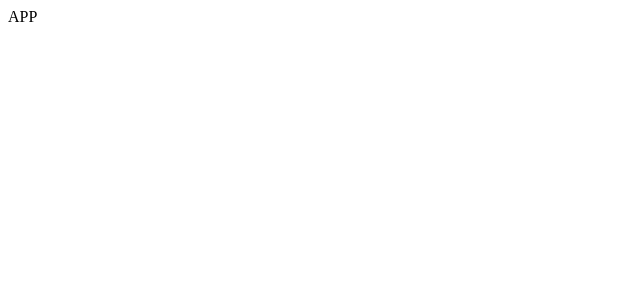
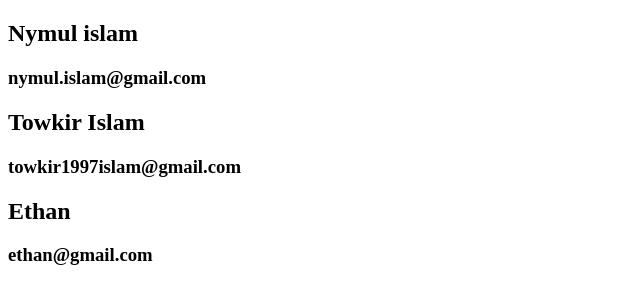
Before and after one commit to nymul-islam-moon/react-anisul-islam, a React (Create React App) app: page / in a window 1280 px wide. Shown: the top 304 px of the page, without its empty margins (0-640 px from the left). Built offline with nearby package versions, Linux system fonts and the light colour scheme; data requests are answered from the project's data file.

Commit message:
Class 65
Json server created and data fetch

```diff
--- a/detabase/db.json
+++ b/detabase/db.json
@@ -0,0 +1,26 @@
+{
+  "users": [
+    {
+      "id": 1,
+      "name": "Nymul islam",
+      "email": "nymul.islam@gmail.com"
+    },
+    {
+      "id": 2,
+      "name": "Towkir Islam",
+      "email": "towkir1997islam@gmail.com"
+    },
+    {
+      "id": 3,
+      "name": "Ethan",
+      "email": "ethan@gmail.com"
+    }
+  ],
+  "products": [
+    {
+      "id": 1,
+      "user_id": 1,
+      "name": "Laptop"
+    }
+  ]
+}
--- a/src/App.js
+++ b/src/App.js
@@ -1,12 +1,30 @@
 /**
  * Import Third Party
  */
-import React from 'react';
+import React, {useEffect, useState} from 'react';
+import axios from "axios";
 
 const App = () => {
+
+    const [ users, setUsers ] = useState([]);
+
+    const getAllUsers = async () => {
+        const response = await axios.get('http://localhost:3001/users');
+        setUsers(response.data);
+    }
+
+    useEffect( () => {
+        getAllUsers();
+    }, [] )
+
     return (
         <>
-           APP
+            { users.map( user => {
+                return <article key={user.id}>
+                    <h2>{ user.name }</h2>
+                    <h3>{ user.email }</h3>
+                </article>
+            } ) }
         </>
 
     );
```
